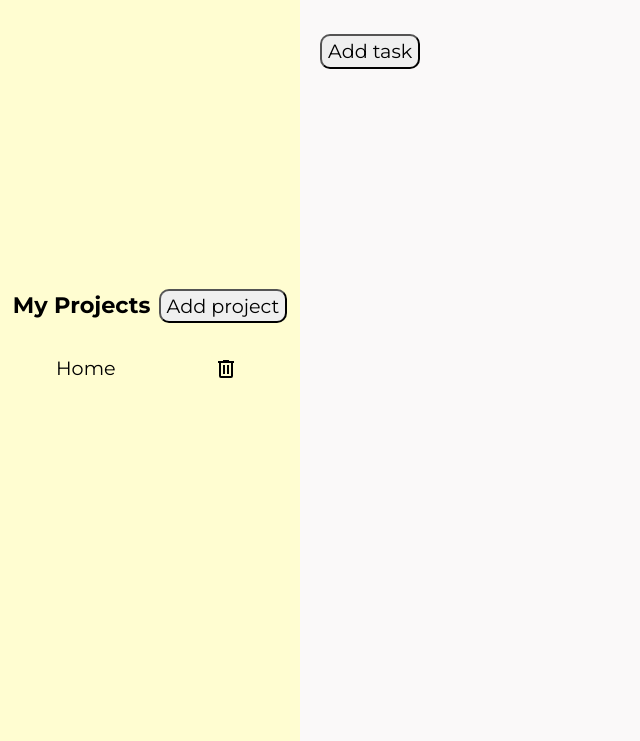
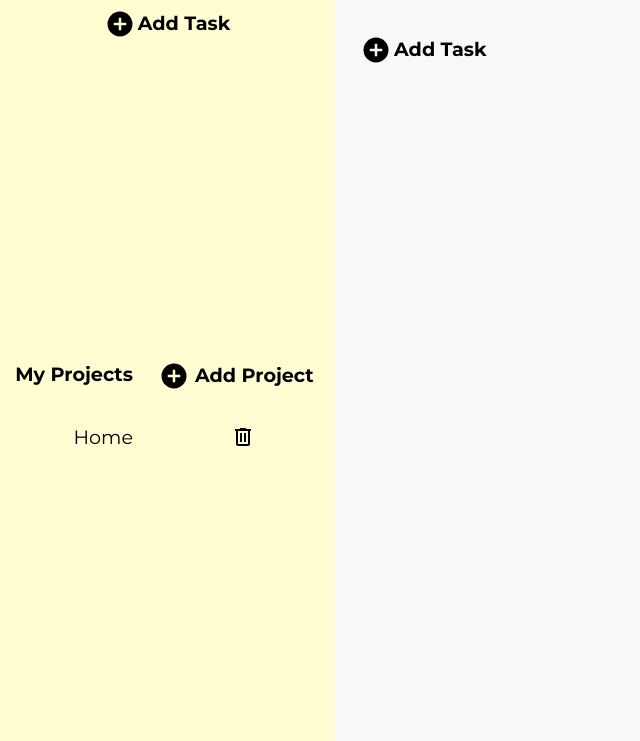
Before and after one commit to BeTous8/todo-list, a website built with webpack: page src/template.html in a window 1280 px wide. Shown: the part 59-800 px from the top of the page, without its empty margins (0-640 px from the left). Built offline with nearby package versions, Linux system fonts and the light colour scheme; a web font is replaced by a local one.

Commit message:
Add plus sign for new tasks and projects
[Ticket: 10]

```diff
--- a/src/styles.css
+++ b/src/styles.css
@@ -68,7 +68,7 @@ h6 {
 
 .container {
   display: grid;
-  grid-template-columns: 300px 1fr;
+  grid-template-columns: 335px 1fr;
   height: 100vh;
 }
 
@@ -84,6 +84,8 @@ h6 {
 .sb-items {
   display: flex;
   flex-direction: column;
+  align-items: center;
+  gap: 20px;
   margin: 0.8rem;
 }
 
@@ -91,7 +93,13 @@ h6 {
 .add-task-list,
 .add-sign,
 .dialog form button {
+  display: flex;
+  justify-content: center;
+  gap: 3px;
+  border: none;
+  background-color: var(--sideBarColor);
   border-radius: 10px;
+  font-weight: 700;
 }
 
 .add-task:hover,
@@ -99,8 +107,12 @@ h6 {
 .add-sign:hover,
 .dialog form button:hover {
   box-shadow: 0px 8px 10px rgba(0, 0, 0, 0.55);
-  background-color: rgb(55, 54, 54);
-  color: white;
+  background-color: rgb(230, 230, 230);
+  /* color: white; */
+}
+
+.add-task-list {
+  background-color: var(--contentColor);
 }
 
 .my-projects {
@@ -112,6 +124,7 @@ h6 {
 .top-row {
   display: flex;
   justify-content: space-between;
+  gap: 20px;
 }
 
 .title {
--- a/src/template.html
+++ b/src/template.html
@@ -15,11 +15,15 @@
     <div class="container">
       <div class="sidebar">
         <div class="sb-items">
-          <button class="add-task">Add task</button>
+          <h3>Todo List</h3>
+          <button class="add-task">
+            <img src="./plus-circle.svg" width="30px" height="30px"> <span>Add Task</span>
+          </button>
           <div class="my-projects">
             <div class="top-row">
-              <h3 class="title">My Projects</h3>
-              <button class="add-sign">Add project</button>
+              <h4 class="title">My Projects</h4>
+              <button class="add-sign">
+                <img src="./plus-circle.svg" width="30px" height="30px"> <span></span>Add Project</span></button>
             </div>
 
             <div class="project-list"></div>
@@ -75,7 +79,9 @@
           </div>
           <div class="task-input">
             <!-- <input type="input" name="new-task" id="new-task" placeholder="do the lundry"> -->
-            <button class="add-task-list">Add task</button>
+            <button class="add-task-list">
+              <img src="./plus-circle.svg" width="30px" height="30px"> <span>Add Task</span>
+            </button>
           </div>
         </div>
 
```
Also changed, not shown: src/plus-circle.svg (added).
